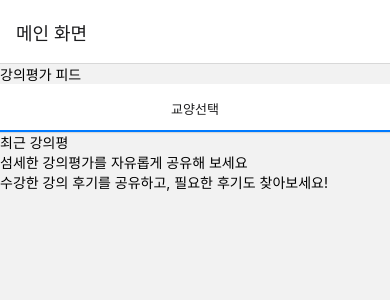
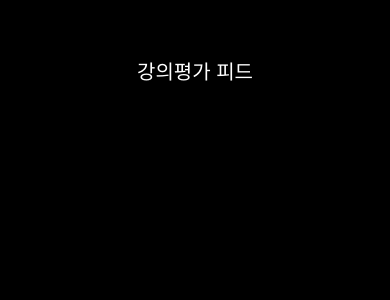
Before and after one commit to PNU-JustDoIt/client, a React Native app: screen / in a window 390 px wide. Shown: the top 300 px of the page. Built offline with nearby package versions, Linux system fonts and the light colour scheme; what axios-hooks would draw is missing.

Commit message:
style 홈 배경 텍스트

```diff
--- a/App.tsx
+++ b/App.tsx
@@ -12,7 +12,13 @@ const App = (): JSX.Element => {
   return (
     <NavigationContainer>
       <Stack.Navigator>
-        <Stack.Screen name="메인 화면" component={HomeScreen} />
+        <Stack.Screen
+          name="메인 화면"
+          component={HomeScreen}
+          options={{
+            headerShown: false,
+          }}
+        />
       </Stack.Navigator>
     </NavigationContainer>
   );
--- a/src/components/organisms/home/HomeTabScreen.tsx
+++ b/src/components/organisms/home/HomeTabScreen.tsx
@@ -3,12 +3,12 @@ import {Text, View} from 'react-native';
 
 import LectureList from './lecture-list/LectureList';
 import LectureShare from './lecture-share/LectureShare';
-
+import styles from './style/HomeTabStyles';
 const HomeTabScreen = () => {
   return (
-    <View>
+    <View style={styles.homeback}>
+      <LectureShare />
       <LectureList />
-      <LectureShare />
     </View>
   );
 };
--- a/src/components/organisms/home/lecture-list/LectureList.tsx
+++ b/src/components/organisms/home/lecture-list/LectureList.tsx
@@ -3,7 +3,7 @@ import {Text, View} from 'react-native';
 
 const LectureList = () => {
   return (
-    <View>
+    <View style={{marginTop: 124}}>
       <Text>최근 강의평</Text>
     </View>
   );
--- a/src/components/organisms/home/lecture-share/LectureShare.tsx
+++ b/src/components/organisms/home/lecture-share/LectureShare.tsx
@@ -3,12 +3,19 @@ import {Text, View} from 'react-native';
 
 const LectureShare = () => {
   return (
-    <View>
+    <View style={{marginTop: 23.5}}>
       <View>
-        <Text>섬세한 강의평가를 자유롭게 공유해 보세요</Text>
+        <Text style={{fontSize: 17, color: 'white'}}>섬세한 강의평가를</Text>
       </View>
       <View>
-        <Text>수강한 강의 후기를 공유하고, 필요한 후기도 찾아보세요!</Text>
+        <Text style={{fontSize: 17, color: 'white'}}>
+          자유롭게 공유해 보세요.
+        </Text>
+      </View>
+      <View style={{marginTop: 9}}>
+        <Text style={{fontSize: 12, color: 'gray'}}>
+          수강한 강의 후기를 공유하고, 필요한 후기도 찾아보세요!
+        </Text>
       </View>
     </View>
   );
--- /dev/null
+++ b/src/components/organisms/home/style/HomeTabStyles.tsx
@@ -0,0 +1,10 @@
+import {StyleSheet} from 'react-native';
+
+const styles = StyleSheet.create({
+  homeback: {
+    backgroundColor: 'red',
+    marginHorizontal: 16,
+  },
+});
+
+export default styles;
--- a/src/components/screens/home/HomeScreen.tsx
+++ b/src/components/screens/home/HomeScreen.tsx
@@ -3,13 +3,20 @@ import {SafeAreaView, Text, View} from 'react-native';
 import {createMaterialTopTabNavigator} from '@react-navigation/material-top-tabs';
 import HomeTabScreen from '../../organisms/home/HomeTabScreen';
 const Tab = createMaterialTopTabNavigator();
+
 const HomeScreen = (): JSX.Element => {
   return (
-    <SafeAreaView>
-      <Text>강의평가 피드</Text>
-      <Tab.Navigator>
-        <Tab.Screen name="교양선택">{() => <HomeTabScreen />}</Tab.Screen>
-      </Tab.Navigator>
+    <SafeAreaView style={{flex: 1, backgroundColor: 'black'}}>
+      <View style={{marginVertical: 56}}>
+        <Text style={{color: 'white', textAlign: 'center', fontSize: 20}}>
+          강의평가 피드
+        </Text>
+      </View>
+      {/* <Tab.Navigator>
+        <Tab.Screen name="Home" component={HomeTabScreen} />
+        <Tab.Screen name="Settings" component={HomeTabScreen} />
+      </Tab.Navigator> */}
+      {/* <HomeTabScreen /> */}
     </SafeAreaView>
   );
 };
```
Also changed, not shown: src/components/organisms/home/style/LectureListStyles.tsx (added, +9 -0 lines), src/components/organisms/home/style/LectureShareStyles.tsx (added, +9 -0 lines).
